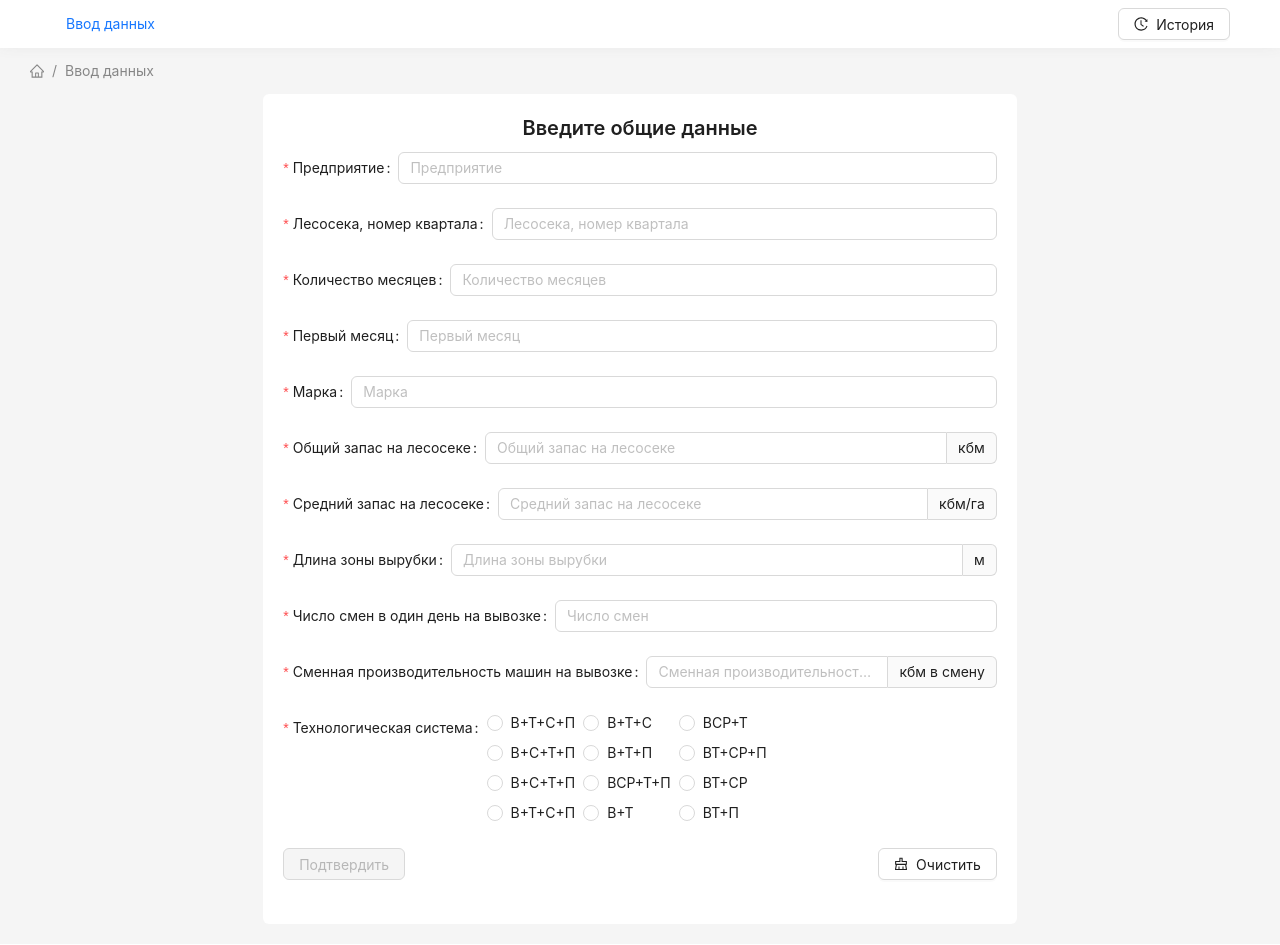
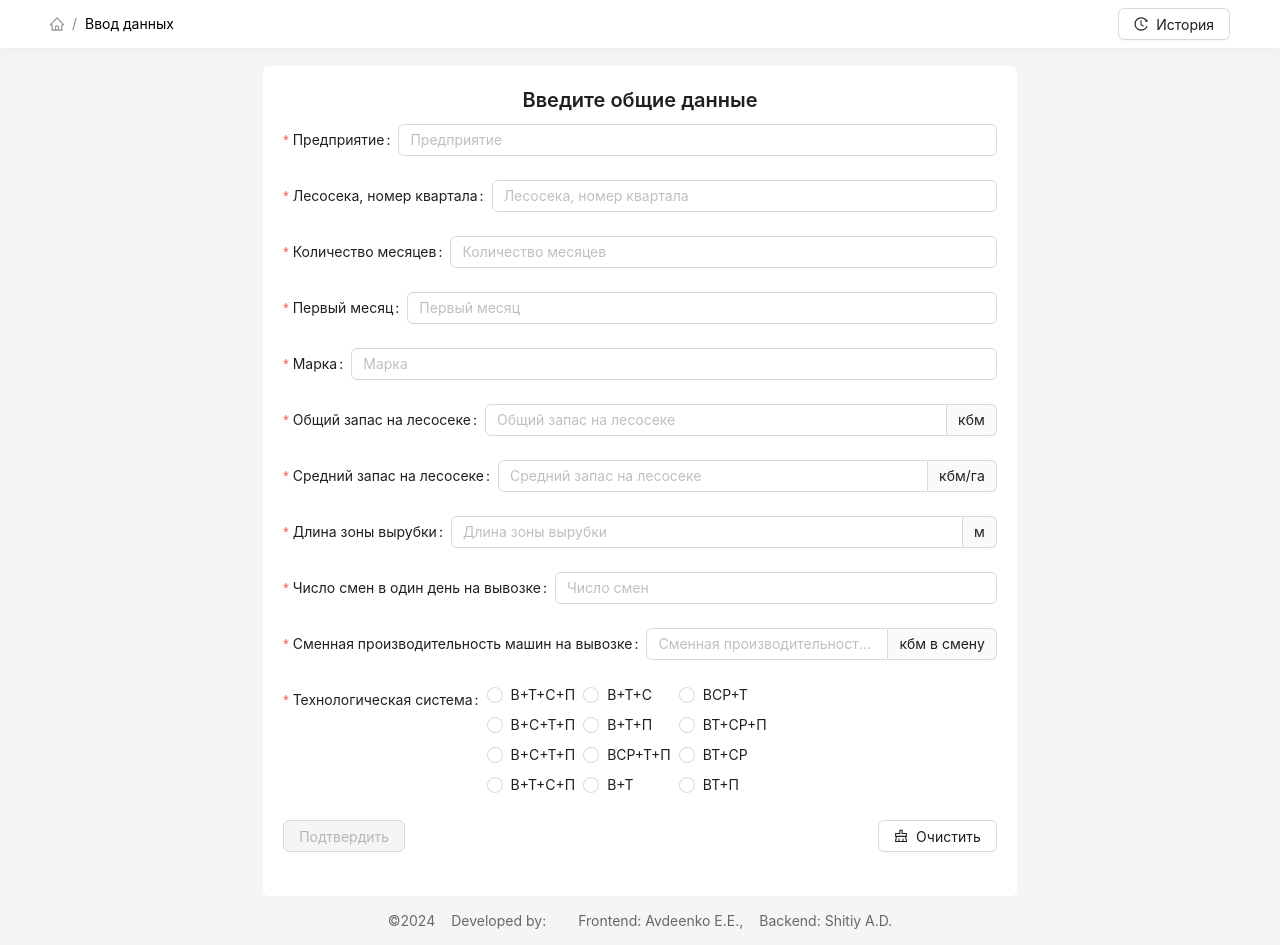
Before and after one commit to neseronn/TreeReactProject, a React (Create React App) app: page / in a window 1280 px wide. Built offline with nearby package versions, Linux system fonts and the light colour scheme.

Commit message:
feat: change breadcrumbs location and Navigation, add and fix styles, add titles under large charts

```diff
--- a/src/App.tsx
+++ b/src/App.tsx
@@ -1,10 +1,5 @@
-import { Routes, Route, useLocation, Link } from 'react-router-dom';
-import {
-  DownloadOutlined,
-  HistoryOutlined,
-  HomeOutlined,
-  SaveFilled,
-} from '@ant-design/icons';
+import { Routes, Route, useLocation, NavLink } from 'react-router-dom';
+import { DownloadOutlined, HistoryOutlined, HomeOutlined, SaveFilled } from '@ant-design/icons';
 import { Breadcrumb, Layout, Menu, Button, message, Spin } from 'antd';
 import DataEntry from './pages/DataEntry/DataEntryPage';
 import ResultsPage from './pages/Results/ResultsPage';
@@ -20,30 +15,30 @@ import { useDispatch } from 'react-redux';
 
 const { Header, Content, Footer } = Layout;
 
-const breadcrumbNames: Record<string, string> = {
-  '/results': 'Результаты расчетов',
-};
-
 function App() {
   const dispatch = useDispatch<AppDispatch>();
   const location = useLocation();
-  const pathSnippets = location.pathname.split('/').filter((i) => i);
   const ref = useRef<HTMLDivElement | null>(null);
   const { isChanged } = useTypedSelector((store) => store.inputData);
   const data = useTypedSelector((store) => store.inputData.data);
-  const [menu, setMenu] = useState([{ key: 0, label: 'Ввод данных' }]);
+  const [breadcrumbs, setBreadcrumbs] = useState([
+    {
+      title: <HomeOutlined />,
+      key: 'Home',
+    },
+    {
+      title: (
+        <NavLink to='/' className={({ isActive }) => (isActive ? 'active-class' : '')}>
+          Ввод данных
+        </NavLink>
+      ),
+      key: 'Entry',
+    },
+  ]);
 
-  const {
-    isLoading: isSaveLoading,
-    isSuccess: isSaveSuccess,
-    error: errorSave,
-  } = useTypedSelector((store) => store.inputData);
+  const { isLoading: isSaveLoading, isSuccess: isSaveSuccess, error: errorSave } = useTypedSelector((store) => store.inputData);
 
-  const {
-    isLoading: newSaveLoading,
-    isSuccess: newSaveSuccess,
-    error: newSaveError,
-  } = useTypedSelector((store) => store.inputData.newSave);
+  const { isLoading: newSaveLoading, isSuccess: newSaveSuccess, error: newSaveError } = useTypedSelector((store) => store.inputData.newSave);
 
   const { isCalculated } = useTypedSelector((store) => store.resultData);
 
@@ -124,28 +119,24 @@ function App() {
   };
 
   useEffect(() => {
-    // console.log(extraBreadcrumbItems);
-    // console.log(breadcrumbItems);
-  }, []);
-
-  const extraBreadcrumbItems = pathSnippets.map((_, index) => {
-    const url = `/${pathSnippets.slice(0, index + 1).join('/')}`;
-    return {
-      key: url,
-      title: <Link to={url}>{breadcrumbNames[url]}</Link>,
-    };
-  });
-
-  const breadcrumbItems = [
+    if (isCalculated) {
+      if (breadcrumbs.length < 3) {
+        setBreadcrumbs([
+          ...breadcrumbs,
           {
-      title: <HomeOutlined />,
-      key: 'Home',
+            key: 'Results',
+            title: (
+              <NavLink to='/results' className={({ isActive }) => (isActive ? 'active-class' : '')}>
+                Результаты расчетов
+              </NavLink>
+            ),
           },
-    {
-      title: <Link to='/'>Ввод данных</Link>,
-      key: 'Entry',
-    },
-  ].concat(extraBreadcrumbItems);
+        ]);
+      }
+    } else {
+      setBreadcrumbs(breadcrumbs.splice(0, 2));
+    }
+  }, [isCalculated]);
 
   return (
     <Layout
@@ -164,20 +155,18 @@ function App() {
           columnGap: '10px',
           zIndex: 11,
           boxShadow: 'rgba(90, 90, 90, 0.2) 0px -10px 20px 1px',
+          position: 'fixed',
+          width: '100vw',
+          justifyContent: 'space-between',
         }}>
-        <Menu
-          mode='horizontal'
-          defaultSelectedKeys={['0']}
-          className='menu'
+        <Breadcrumb
           style={{
-            width: '100%',
-            display: 'flex',
-            justifyContent: 'space-between',
+            flexDirection: 'row',
           }}
-          items={menu}
+          items={breadcrumbs}
         />
-
-        {(location.pathname === '/results' && isCalculated) && (
+        <div style={{ display: 'flex', gap: '16px' }}>
+          {location.pathname === '/results' && isCalculated && (
             <Button
               type='primary'
               icon={<SaveFilled />}
@@ -188,8 +177,7 @@ function App() {
               Сохранить расчёт
             </Button>
           )}
-
-        {(location.pathname === '/results' && isCalculated) && (
+          {location.pathname === '/results' && isCalculated && (
             <Button
               type='primary'
               icon={<DownloadOutlined />}
@@ -201,21 +189,15 @@ function App() {
               Скачать PDF
             </Button>
           )}
-
           <Button icon={<HistoryOutlined />} onClick={showDrawer}>
             История
           </Button>
+        </div>
       </Header>
       <Content
         style={{
-          padding: '12px 30px 0 30px',
+          padding: '66px 30px 0 30px',
         }}>
-        <Breadcrumb
-          style={{
-            marginBottom: '12px',
-          }}
-          items={breadcrumbItems}
-        />
         <div
           style={{
             display: 'flex',
@@ -224,12 +206,7 @@ function App() {
           }}>
           {data.DataAboutRecord?.date && data.DataAboutRecord?.id && (
             <Alert
-              message={
-                "Исходные данные были взяты из '" +
-                data.DataAboutRecord.name +
-                "' от " +
-                new Date(data.DataAboutRecord.date).toLocaleString()
-              }
+              message={"Исходные данные были взяты из '" + data.DataAboutRecord.name + "' от " + new Date(data.DataAboutRecord.date).toLocaleString()}
               description={data.DataAboutRecord.comment}
               type={isChanged ? 'warning' : 'info'}
               showIcon
@@ -238,9 +215,7 @@ function App() {
 
           {contextHolder}
 
-          {openModal && (
-            <SaveModal open={openModal} handleCancel={closeModal} />
-          )}
+          {openModal && <SaveModal open={openModal} handleCancel={closeModal} />}
 
           <Spin size='large' tip='Загрузка...' spinning={isSaveLoading}>
             <div
@@ -248,7 +223,7 @@ function App() {
               style={{
                 width: '100%',
                 maxWidth: 'max-content',
-                margin: '0 auto 20px',
+                margin: '0 auto',
                 display: 'flex',
                 position: 'relative',
                 justifyContent: 'center',
@@ -264,14 +239,23 @@ function App() {
         </div>
       </Content>
       <HistoryDrawer open={openHistory} onClose={onClose} />
-      {/* <Footer
+      <Footer
         style={{
+          display: 'flex',
+          alignItems: 'center',
           textAlign: 'center',
+          gap: '16px',
+          justifyContent: 'center',
+          borderColor: '',
           color: '#686868',
           padding: '16px',
         }}>
-        ©2023
-      </Footer> */}
+        ©2024
+        <div>Developed by: </div>
+        <br />
+        <div>Frontend: Avdeenko E.E., </div>
+        <div>Backend: Shitiy A.D.</div>
+      </Footer>
     </Layout>
   );
 }
--- a/src/index.css
+++ b/src/index.css
@@ -83,3 +83,9 @@ a {
 .menu .ant-menu-item-selected {
   background-color: #f3f3f3;
 }
+
+.active-class {
+  color: black !important;
+  cursor: pointer;
+  pointer-events: none;
+}
--- a/src/pages/DataEntry/MonthsFormList/MonthsFormList.module.scss
+++ b/src/pages/DataEntry/MonthsFormList/MonthsFormList.module.scss
@@ -1,5 +1,4 @@
 .Container {
-  // width: 100%;
   min-height: 100px;
   display: flex;
   row-gap: 16px;
@@ -10,12 +9,6 @@
   border-radius: 6px;
   margin: 0 auto;
   position: relative;
-  // width: 80%;
-  // // height: auto;
-  // outline: 1px solid;
-  // position: absolute;
-  // right: 0;
-  // background: blue;
 
   .disabled {
     /* opacity: 0.5; */
@@ -39,6 +32,7 @@
   }
 
   &_form {
+    max-height: max-content;
     display: flex;
     row-gap: 16px;
     flex-direction: column;
@@ -104,7 +98,6 @@
 
   // грид в карточках по месяцам
   .grid {
-    // padding: 20px !important;
     width: 50%;
     box-shadow: none;
 
--- a/src/pages/DataEntry/MonthsFormList/MonthsFormList.tsx
+++ b/src/pages/DataEntry/MonthsFormList/MonthsFormList.tsx
@@ -142,7 +142,7 @@ const MonthsFormList: React.FC<MonthsFormListProps> = ({ form, isVisible, onFini
           <Title level={3} className={style.Container_form_header_title}>
             Введите данные по машинам
           </Title>
-          <Space>
+          <Space size={'large'}>
             <Button htmlType='reset' onClick={onReset} icon={<ClearOutlined />}>
               Очистить
             </Button>
@@ -221,7 +221,7 @@ const MonthsFormList: React.FC<MonthsFormListProps> = ({ form, isVisible, onFini
                   style={{ overflow: 'hidden' }}
                   title={
                     <div className={style.cardinner}>
-                      <Typography.Text strong style={{ textTransform: 'capitalize' }}>
+                      <Typography.Text strong style={{ textTransform: 'capitalize', letterSpacing: '1.3px' }}>
                         {monthNames[i]}
                       </Typography.Text>
                       <Form.Item
--- a/src/pages/Results/ResultsPage.tsx
+++ b/src/pages/Results/ResultsPage.tsx
@@ -100,11 +100,17 @@ const ResultsPage = () => {
                 ))}
               </Col>
               <Col span={11}>
+                <Title level={4} style={{ textAlign: 'center' }}>
+                  С учетом наложения
+                </Title>
                 {result.data_with.common_graphs.graph_all_months_with.map((graph, i) => (
                   <CommonPairGraph key={'s' + i} data={graph} maxМolumeStocks={result.max_volume_stocks} />
                 ))}
               </Col>
               <Col span={11}>
+                <Title level={4} style={{ textAlign: 'center' }}>
+                  Без учета наложения
+                </Title>
                 {result.data_without.common_graphs.graph_all_months_without.map((graph, i) => (
                   <CommonPairGraph key={'w' + i} data={graph} maxМolumeStocks={result.max_volume_stocks} />
                 ))}
```
Lines whose indentation alone changed are shown as unchanged.
